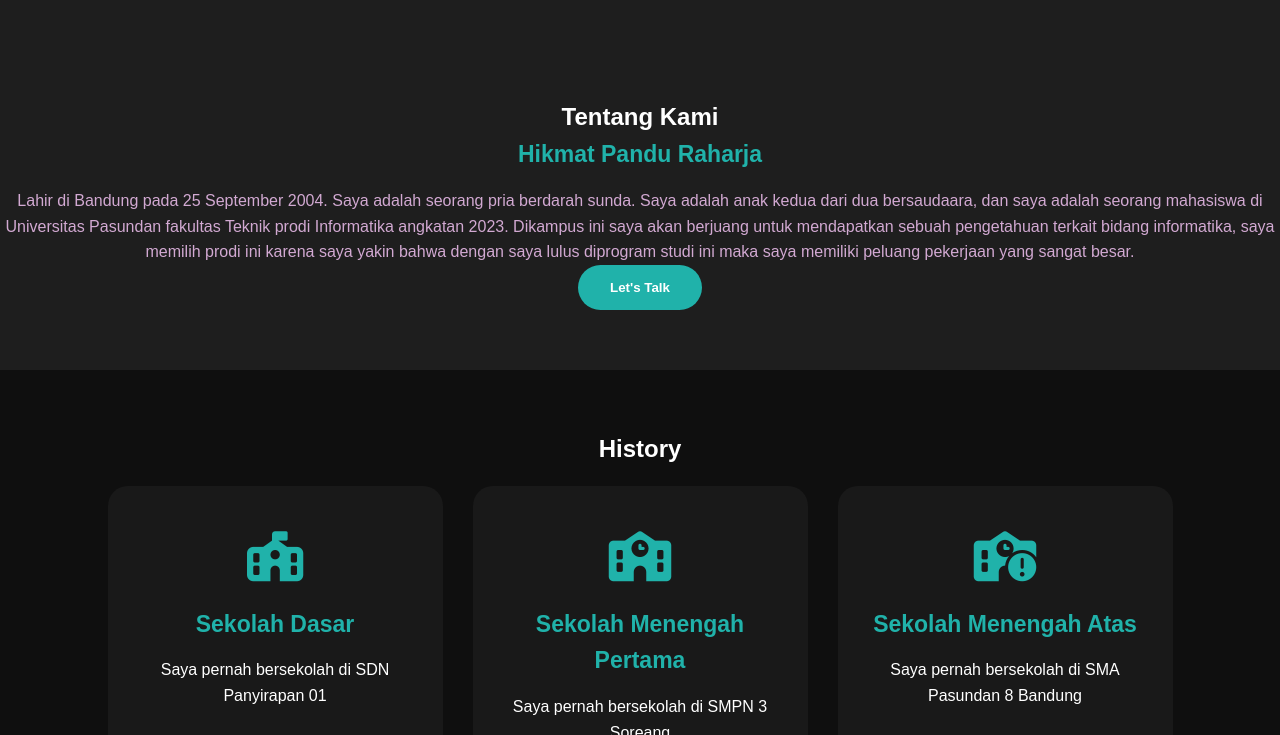
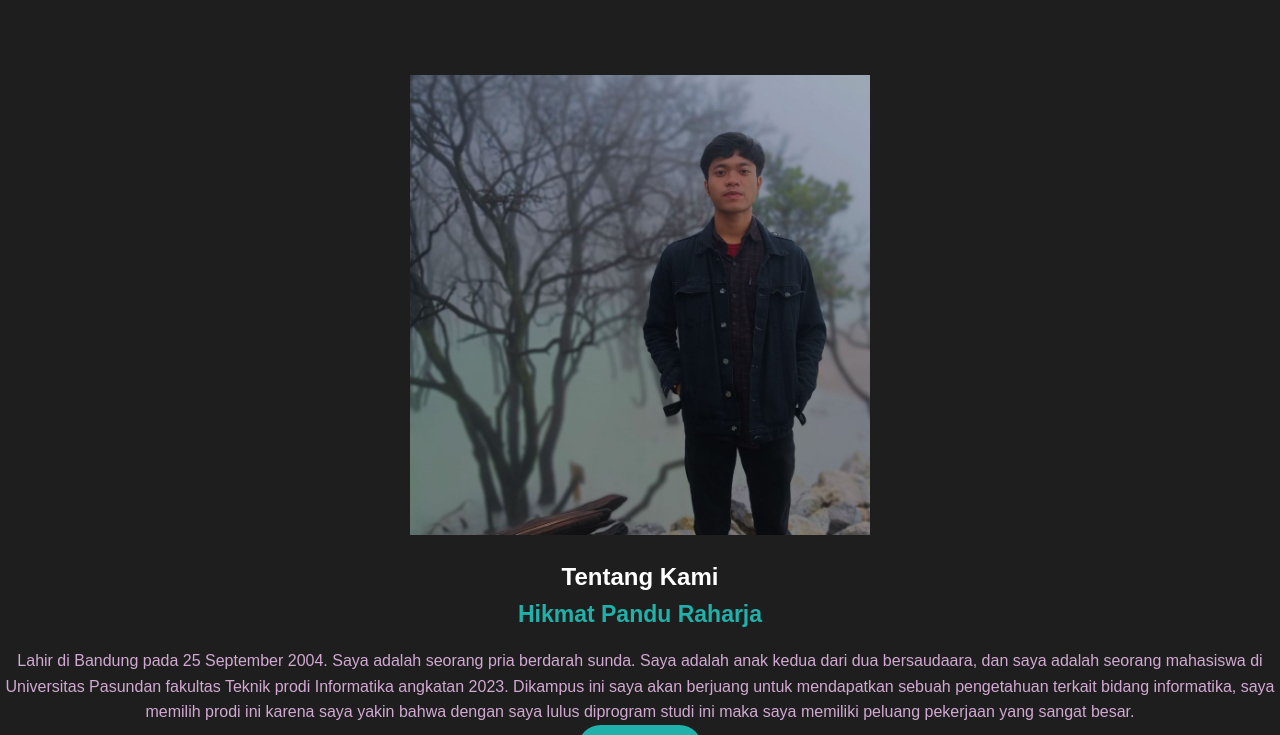
Before and after one commit to Phikmat9/itw2023_project1_233040056, a plain HTML site: page index.html in a window 1280 px wide. Shown: the part 529-1264 px from the top of the page. Drawn offline with Linux system fonts and the light colour scheme.

Commit message:
perbaiki

```diff
--- a/index.html
+++ b/index.html
@@ -33,7 +33,7 @@
     </div>
     <div class="about">
         <div class="main">
-            <img src="../itw2023_233040056_project1_(portofolio)/img/pro2.jpg" alt="">
+            <img src="img/pro2.jpg" alt="">
             <div class="about-text">
                 <h2>Tentang Kami </h2>
                 <h5>Hikmat Pandu Raharja</h5>
```
